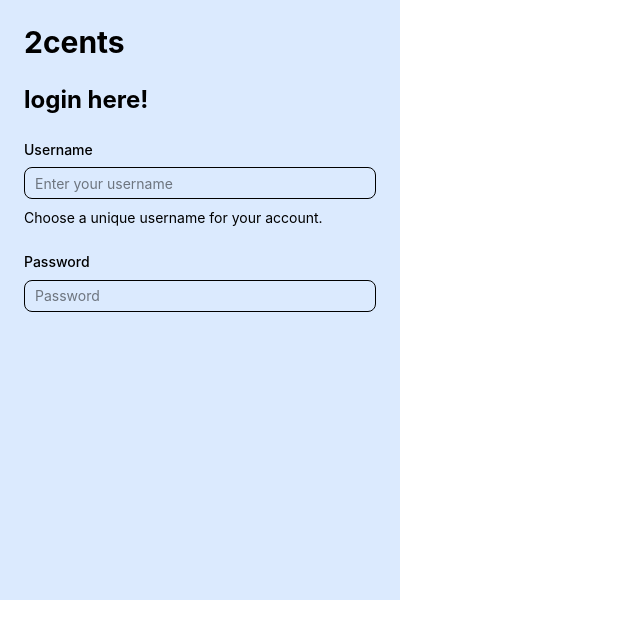
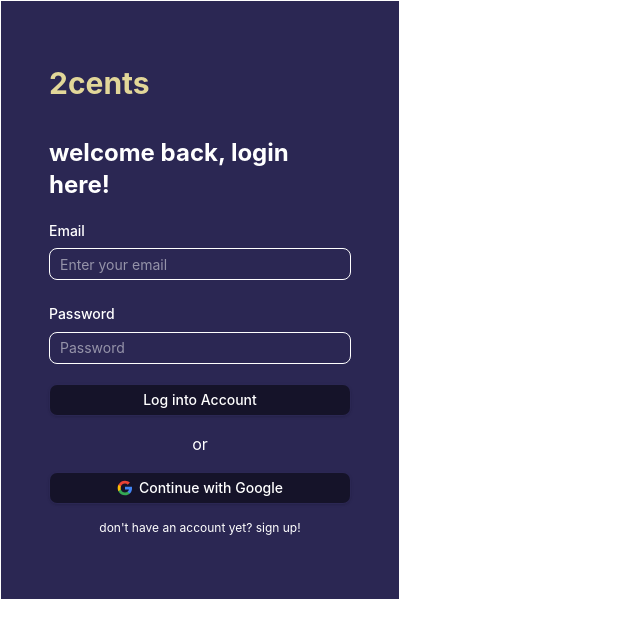
Before and after one commit to Zac-cmyk/two-cents, a React (Vite) app in the folder frontend/two-cents-app/: page /login in a window 1280 px wide. Shown: the top 638 px of the page, without its empty margins (0-640 px from the left). Built offline with nearby package versions, Linux system fonts and the light colour scheme.

Commit message:
added login and sign up with google auth and regular input

```diff
--- a/frontend/two-cents-app/package.json
+++ b/frontend/two-cents-app/package.json
@@ -10,7 +10,12 @@
     "preview": "vite preview"
   },
   "dependencies": {
+    "@radix-ui/react-label": "^2.1.8",
+    "@radix-ui/react-separator": "^1.1.8",
+    "@radix-ui/react-slot": "^1.2.4",
     "@tailwindcss/vite": "^4.2.1",
+    "class-variance-authority": "^0.7.1",
+    "firebase": "^12.10.0",
     "lucide-react": "^0.577.0",
     "react": "^19.2.4",
     "react-dom": "^19.2.4",
@@ -26,6 +31,7 @@
     "eslint-plugin-react-hooks": "^7.0.1",
     "eslint-plugin-react-refresh": "^0.5.2",
     "globals": "^17.4.0",
+    "typescript": "^5.9.3",
     "vite": "^8.0.0"
   }
 }
--- a/frontend/two-cents-app/src/Pages.jsx
+++ b/frontend/two-cents-app/src/Pages.jsx
@@ -7,6 +7,7 @@
 import Socials from './pages/Socials';
 import Expenditure from './pages/Expenditure';
 import Login from './pages/Login';
+import SignUp from './pages/SignUp';
 
 function WithLayout() {
   return (
@@ -21,8 +22,7 @@
     <>
       <Routes>
         <Route path="/login" element={<Login />} />
-        {/* <Route path="/signup" element={<Signup />}/>
-        <Route path="/signin" element={<Signin />}/> */}
+        <Route path="/signup" element={<SignUp />} />
         <Route element={<WithLayout />}>
           <Route path="/" element={<Home />} />
           <Route path="/shop" element={<Shop />} />
--- /dev/null
+++ b/frontend/two-cents-app/src/components/ui/button.tsx
@@ -0,0 +1,67 @@
+import * as React from "react"
+import { cva, type VariantProps } from "class-variance-authority"
+import * as Slot from "@radix-ui/react-slot";
+
+import { cn } from "@/lib/utils"
+
+const buttonVariants = cva(
+  "group/button inline-flex shrink-0 items-center justify-center rounded-lg border border-transparent bg-clip-padding text-sm font-medium whitespace-nowrap transition-all outline-none select-none focus-visible:border-ring focus-visible:ring-3 focus-visible:ring-ring/50 active:translate-y-px disabled:pointer-events-none disabled:opacity-50 aria-invalid:border-destructive aria-invalid:ring-3 aria-invalid:ring-destructive/20 dark:aria-invalid:border-destructive/50 dark:aria-invalid:ring-destructive/40 [&_svg]:pointer-events-none [&_svg]:shrink-0 [&_svg:not([class*='size-'])]:size-4",
+  {
+    variants: {
+      variant: {
+        default: "bg-primary text-primary-foreground [a]:hover:bg-primary/80",
+        outline:
+          "border-border bg-background hover:bg-muted hover:text-foreground aria-expanded:bg-muted aria-expanded:text-foreground dark:border-input dark:bg-input/30 dark:hover:bg-input/50",
+        secondary:
+          "bg-secondary text-secondary-foreground hover:bg-secondary/80 aria-expanded:bg-secondary aria-expanded:text-secondary-foreground",
+        ghost:
+          "hover:bg-muted hover:text-foreground aria-expanded:bg-muted aria-expanded:text-foreground dark:hover:bg-muted/50",
+        destructive:
+          "bg-destructive/10 text-destructive hover:bg-destructive/20 focus-visible:border-destructive/40 focus-visible:ring-destructive/20 dark:bg-destructive/20 dark:hover:bg-destructive/30 dark:focus-visible:ring-destructive/40",
+        link: "text-primary underline-offset-4 hover:underline",
+      },
+      size: {
+        default:
+          "h-8 gap-1.5 px-2.5 has-data-[icon=inline-end]:pr-2 has-data-[icon=inline-start]:pl-2",
+        xs: "h-6 gap-1 rounded-[min(var(--radius-md),10px)] px-2 text-xs in-data-[slot=button-group]:rounded-lg has-data-[icon=inline-end]:pr-1.5 has-data-[icon=inline-start]:pl-1.5 [&_svg:not([class*='size-'])]:size-3",
+        sm: "h-7 gap-1 rounded-[min(var(--radius-md),12px)] px-2.5 text-[0.8rem] in-data-[slot=button-group]:rounded-lg has-data-[icon=inline-end]:pr-1.5 has-data-[icon=inline-start]:pl-1.5 [&_svg:not([class*='size-'])]:size-3.5",
+        lg: "h-9 gap-1.5 px-2.5 has-data-[icon=inline-end]:pr-3 has-data-[icon=inline-start]:pl-3",
+        icon: "size-8",
+        "icon-xs":
+          "size-6 rounded-[min(var(--radius-md),10px)] in-data-[slot=button-group]:rounded-lg [&_svg:not([class*='size-'])]:size-3",
+        "icon-sm":
+          "size-7 rounded-[min(var(--radius-md),12px)] in-data-[slot=button-group]:rounded-lg",
+        "icon-lg": "size-9",
+      },
+    },
+    defaultVariants: {
+      variant: "default",
+      size: "default",
+    },
+  }
+)
+
+function Button({
+  className,
+  variant = "default",
+  size = "default",
+  asChild = false,
+  ...props
+}: React.ComponentProps<"button"> &
+  VariantProps<typeof buttonVariants> & {
+    asChild?: boolean
+  }) {
+  const Comp = asChild ? Slot.Root : "button"
+
+  return (
+    <Comp
+      data-slot="button"
+      data-variant={variant}
+      data-size={size}
+      className={cn(buttonVariants({ variant, size, className }))}
+      {...props}
+    />
+  )
+}
+
+export { Button, buttonVariants }
--- a/frontend/two-cents-app/src/components/ui/label.tsx
+++ b/frontend/two-cents-app/src/components/ui/label.tsx
@@ -1,12 +1,10 @@
 import * as React from "react"
-import { Label as LabelPrimitive } from "radix-ui"
+import * as LabelPrimitive from "@radix-ui/react-label";
+import { cn } from "@/lib/utils";
 
-import { cn } from "@/lib/utils"
+type LabelProps = React.ComponentProps<typeof LabelPrimitive.Root>;
 
-function Label({
-  className,
-  ...props
-}: React.ComponentProps<typeof LabelPrimitive.Root>) {
+function Label({ className, ...props }: LabelProps) {
   return (
     <LabelPrimitive.Root
       data-slot="label"
--- a/frontend/two-cents-app/src/components/ui/separator.tsx
+++ b/frontend/two-cents-app/src/components/ui/separator.tsx
@@ -1,8 +1,7 @@
 "use client"
 
 import * as React from "react"
-import { Separator as SeparatorPrimitive } from "radix-ui"
-
+import * as SeparatorPrimitive from "@radix-ui/react-separator";
 import { cn } from "@/lib/utils"
 
 function Separator({
--- /dev/null
+++ b/frontend/two-cents-app/src/firebase.js
@@ -0,0 +1,16 @@
+import { initializeApp } from "firebase/app";
+import { getAuth, GoogleAuthProvider } from "firebase/auth";
+
+const firebaseConfig = {
+  apiKey: "AIzaSyAzU4xS9U1uGfODgoT1cl1mJpnhv1x6arA",
+  authDomain: "cents-3279b.firebaseapp.com",
+  projectId: "cents-3279b",
+  storageBucket: "cents-3279b.firebasestorage.app",
+  messagingSenderId: "870969320561",
+  appId: "1:870969320561:web:515539c9ac75fdba93e7d0",
+  measurementId: "G-ZEWGNSGHZD"
+};
+
+const app = initializeApp(firebaseConfig);
+export const auth = getAuth(app);
+export const googleProvider = new GoogleAuthProvider();
--- /dev/null
+++ b/frontend/two-cents-app/src/hooks/useAuth.js
@@ -0,0 +1,13 @@
+import { auth, googleProvider } from "@/firebase";
+import { signInWithPopup } from "firebase/auth";
+
+export const signInWithGoogle = async () => {
+  try {
+    const result = await signInWithPopup(auth, googleProvider);
+    const user = result.user;
+    console.log("User signed in:", user.displayName, user.email);
+    return user;
+  } catch (error) {
+    console.error("Google sign-in error:", error);
+  }
+};
--- a/frontend/two-cents-app/src/pages/Login.jsx
+++ b/frontend/two-cents-app/src/pages/Login.jsx
@@ -1,26 +1,39 @@
 
 import { Field, FieldDescription, FieldLabel } from "@/components/ui/field"
 import { Input } from "@/components/ui/input"
+import GoogleIcon from "@/assets/google.svg"
+
+import { Button } from "@/components/ui/button"
+import { signInWithGoogle } from "../hooks/useAuth"
+import { useNavigate } from "react-router-dom"
 
 export default function Login() {
+
+  const navigate = useNavigate();
+
+  const googleLogin = async () => {
+    await signInWithGoogle();
+    navigate("/");
+  }
+
   return (
     <>
-    <div className="w-full h-full bg-blue-100 flex items-centre justify-centre flex-col gap-6 p-6">
+    <div className="w-full h-full border flex items-centre justify-centre flex-col gap-5 p-12 bg-[#2b2753] text-white">
 
-      <h1 className="text-3xl font-bold">2cents</h1>
-      <h1 className="text-2xl font-bold">login here!</h1>
+      <div className="my-4">
+        <h1 className="text-3xl font-bold text-[#e2d799]">2cents</h1>
+      </div>
 
+      <h1 className="text-2xl font-bold">welcome back, login here!</h1>
 
+    <div className="flex flex-col gap-6">
       <Field>
-        <FieldLabel htmlFor="input-field-username">Username</FieldLabel>
+        <FieldLabel htmlFor="input-field-email">Email</FieldLabel>
         <Input
-          id="input-field-username"
+          id="input-field-email"
           type="text"
-          placeholder="Enter your username"
+          placeholder="Enter your email"
         />
-        <FieldDescription>
-          Choose a unique username for your account.
-        </FieldDescription>
       </Field>
 
       <Field>
@@ -31,6 +44,18 @@
           placeholder="Password"
         />
       </Field>
+    </div>
+
+      <div className="w-full flex flex-col items-center justify-center gap-4">
+        <Button className="w-full bg-black/50 text-white shadow hover:cursor-pointer">Log into Account</Button>
+        <p>or</p>
+        <Button className="w-full bg-none outline bg-black/50 shadow hover:cursor-pointer" onClick={googleLogin}>
+        <img src={GoogleIcon} alt="Google logo" className="w-4 h-4" />
+          Continue with Google
+        </Button>
+
+        <span className="text-xs">don't have an account yet? <a className="hover:underline" href="/signup">sign up!</a></span>
+      </div>
 
     </div>
     </>
--- /dev/null
+++ b/frontend/two-cents-app/src/pages/SignUp.jsx
@@ -0,0 +1,89 @@
+
+import { Field, FieldDescription, FieldLabel } from "@/components/ui/field"
+import { Input } from "@/components/ui/input"
+import GoogleIcon from "@/assets/google.svg"
+
+import { Button } from "@/components/ui/button"
+import { useState } from "react";
+import { signInWithGoogle } from "@/hooks/useAuth";
+import { useNavigate } from "react-router-dom";
+
+export default function SignUp() {
+
+  const [ name, setName ] = useState("");
+  const [ moveOn, setMoveOn ] = useState(false);
+
+  const navigate = useNavigate();
+
+  const googleLogin = async () => {
+    await signInWithGoogle();
+    navigate("/");
+  }
+
+  return (
+    <>
+    <div className="w-full h-full border flex items-centre justify-centre flex-col gap-5 p-12 bg-[#2b2753] text-white">
+
+      <div className="my-4">
+        <h1 className="text-3xl font-bold text-[#e2d799]">2cents</h1>
+      </div>
+
+      <h1 className="text-2xl font-bold">create an account!</h1>
+
+    { moveOn ?
+     <>
+     <div className="flex flex-col gap-6">
+       <Field>
+         <FieldLabel htmlFor="input-field-email">Email</FieldLabel>
+         <Input
+           id="input-field-email"
+           type="text"
+           placeholder="Enter your email"
+         />
+       </Field>
+
+
+       <Field>
+         <FieldLabel htmlFor="input-field-password">Password</FieldLabel>
+         <Input
+           id="input-field-password"
+           type="text"
+           placeholder="Password"
+         />
+       </Field>
+     </div>
+
+       <div className="w-full flex flex-col items-center justify-center gap-4">
+         <Button className="w-full bg-black/50 text-white shadow hover:cursor-pointer">Sign Up</Button>
+         <p>or</p>
+         <Button className="w-full bg-none outline bg-black/50 shadow hover:cursor-pointer" onClick={googleLogin}>
+         <img src={GoogleIcon} alt="Google logo" className="w-4 h-4" />
+           Continue with Google
+         </Button>
+
+         <span className="text-xs">already have an account yet? <a className="hover:underline" href="/login">log in!</a></span>
+     </div>
+    </>
+
+     :
+      <>
+      <Field className="flex flex-col gap-3">
+        <p>What should we call you?</p>
+        <FieldLabel htmlFor="input-field-name">Name?</FieldLabel>
+        <Input
+          id="input-field-name"
+          type="text"
+          placeholder="Enter your name"
+          onChange={(e) => setName(e.target.value)}
+        />
+        <div className="w-full flex justify-end">
+          <Button className="bg-black/50 text-white shadow hover:cursor-pointer px-5" onClick={() => setMoveOn(true)}>Next</Button>
+        </div>
+      </Field>
+      </>
+     }
+
+    </div>
+    </>
+  )
+}
--- a/frontend/two-cents-app/tsconfig.json
+++ b/frontend/two-cents-app/tsconfig.json
@@ -17,7 +17,9 @@
     "baseUrl": ".",
     "paths": {
       "@/*": ["src/*"]
-    }
+    },
+    "jsx": "react-jsx",
+    "allowJs": true
   },
   "include": ["src"],
   "exclude": ["node_modules", "dist"]
```
Also changed, not shown: frontend/two-cents-app/src/assets/google.svg (added), 1 other file (tests, documents, lock files or other folders).
